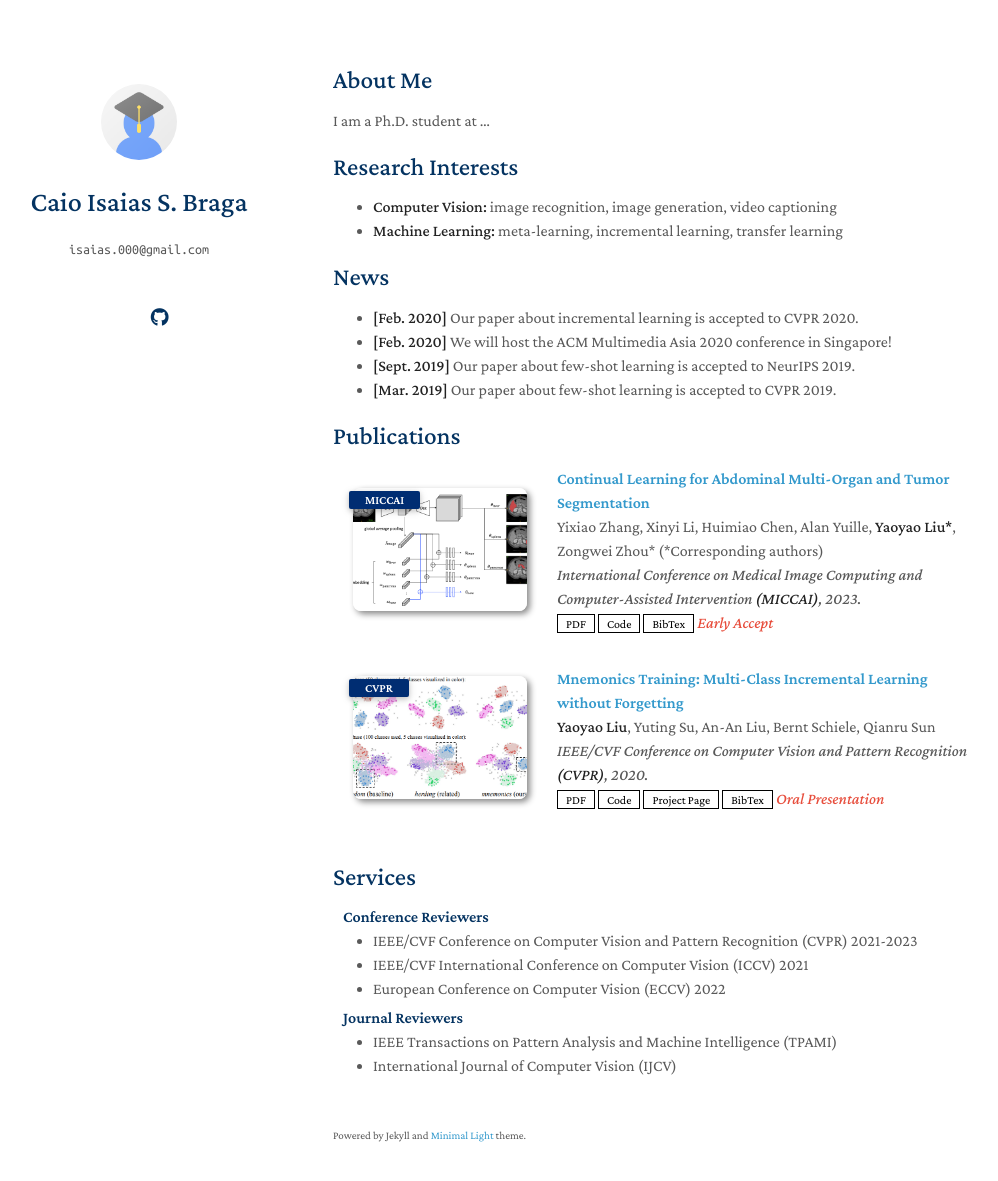
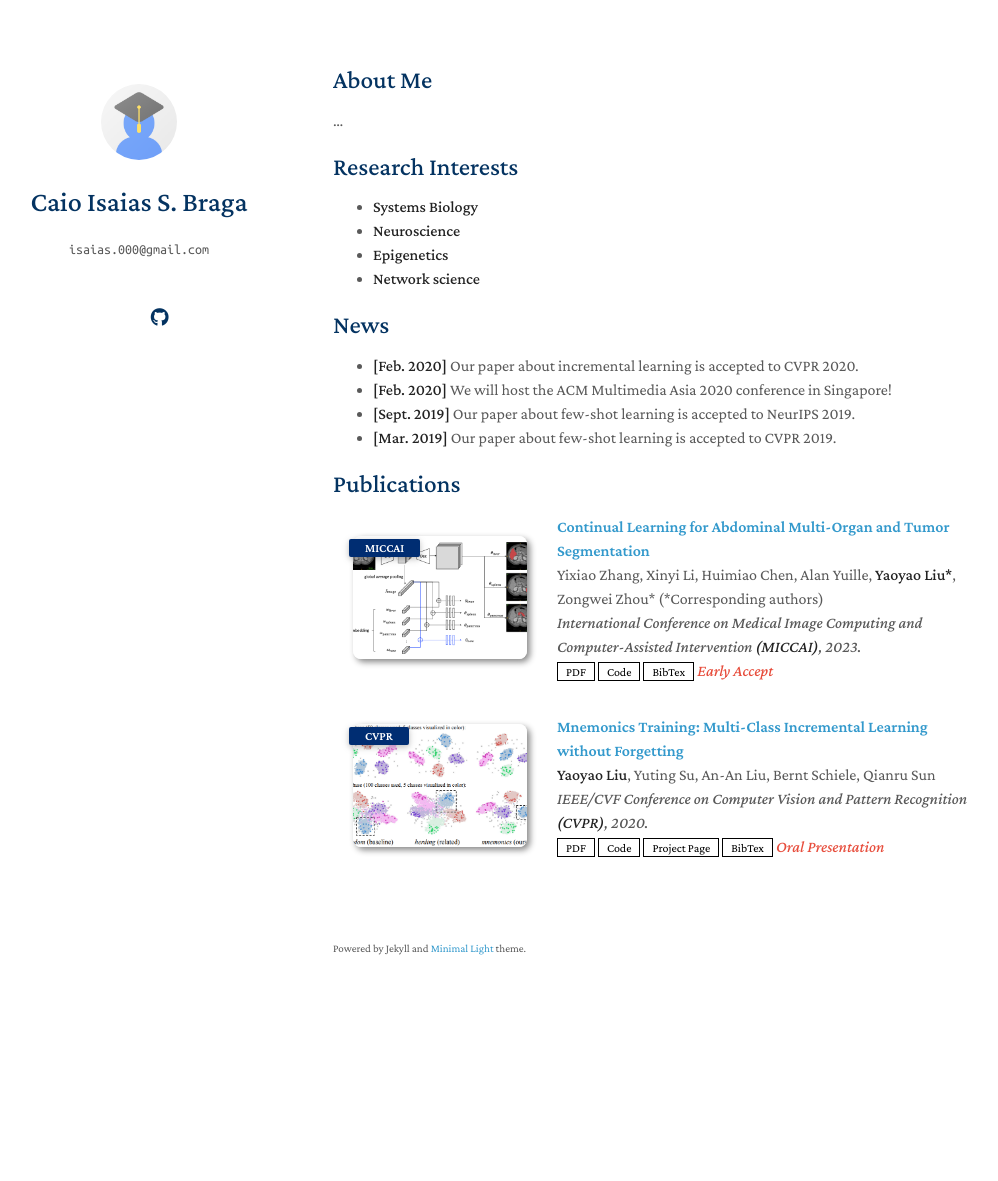
Before and after one commit to caio-isaias/caio-isaias.github.io, a Jekyll site: the page built from index.md, in a window 1280 px wide and 1216 px high. Shown: the top 1181 px of the window, without its empty margins (137-1135 px from the left). Built offline with Jekyll 4.4.1, drawn with Linux system fonts in a browser that asks for light colours; a style sheet for code colours, icons or effects is not loaded; our own code applies the rules of GitHub Pages for plain Markdown files.

Commit message:
Update index.md

```diff
--- a/index.md
+++ b/index.md
@@ -4,12 +4,14 @@ layout: homepage
 
 ## About Me
 
-I am a Ph.D. student at ...
+...
 
 ## Research Interests
 
-- **Computer Vision:** image recognition, image generation, video captioning
-- **Machine Learning:** meta-learning, incremental learning, transfer learning
+- **Systems Biology**
+- **Neuroscience**
+- **Epigenetics**
+- **Network science**
 
 ## News
 
@@ -19,5 +21,3 @@ I am a Ph.D. student at ...
 - **[Mar. 2019]** Our paper about few-shot learning is accepted to CVPR 2019.
 
 {% include_relative _includes/publications.md %}
-
-{% include_relative _includes/services.md %}
```
